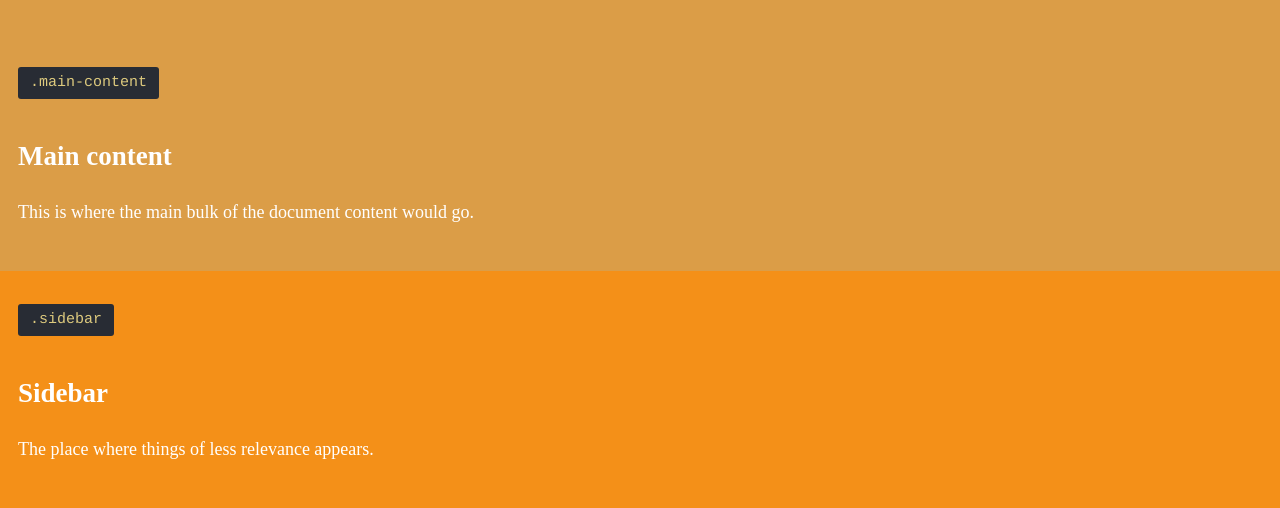
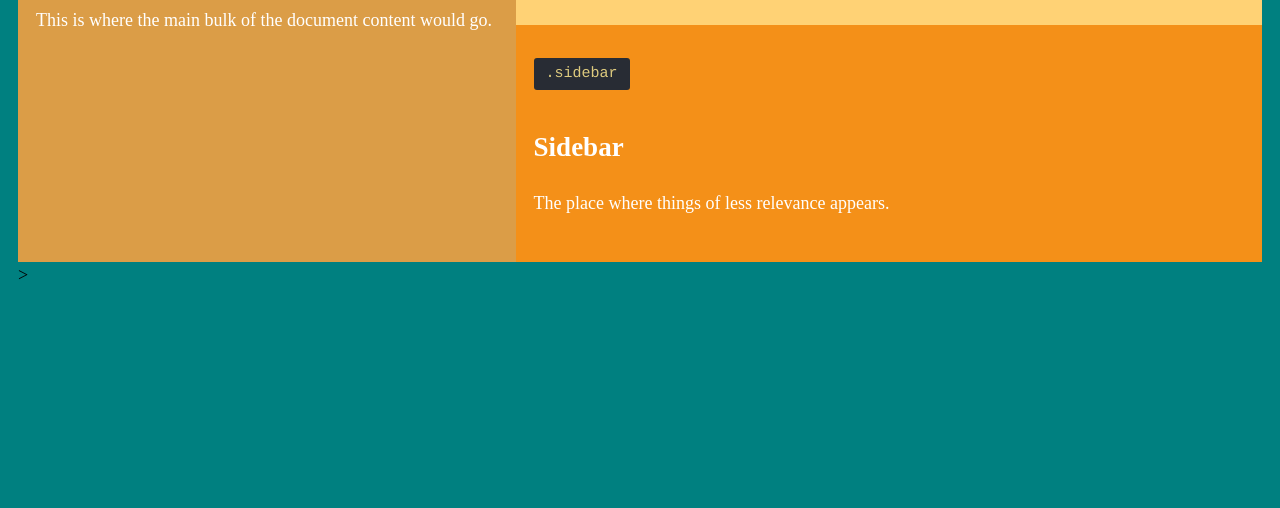
Before and after one commit to jerlisabush/MMP240_S19, a plain HTML site: page Final Project/index.html in a window 1280 px wide. Shown: the part 377-885 px from the top of the page. After the commit the page ends 800 px from the top, so only its background shows below. Drawn offline with Linux system fonts and the light colour scheme.

Commit message:
fixed the grid

```diff
--- a/Final Project/index.html
+++ b/Final Project/index.html
@@ -23,7 +23,7 @@
 
 	</style>
 </head>
-<body>
+<body class="site">
 	<a class="skip-link screen-reader-text" href="#content">Skip to content</a>
 
     <header class="masthead">
--- a/Final Project/style-grid-area.css
+++ b/Final Project/style-grid-area.css
@@ -6,8 +6,8 @@
     	"title"
     	"masthead"
     	"main"
-    	"sidebar"
-    	"footer";
+    	"sidebar";
+    	/*"footer";*/
 }
 .masthead{
 	grid-area: masthead;
@@ -33,8 +33,8 @@
 		grid-template-columns: 2fr 1fr 1fr;
 		grid-template-areas:
 			"title title title"
-			"main masthead masthead masthead"
-			"main sidebar sidebar sidebar"
+			"main masthead masthead"
+			"main sidebar sidebar"
 			;
 	}
 
@@ -48,3 +48,5 @@
 			"title title title title"
 			"main masthead masthead masthead"
 			"main sidebar sidebar sidebar";
+		}
+	}
```
